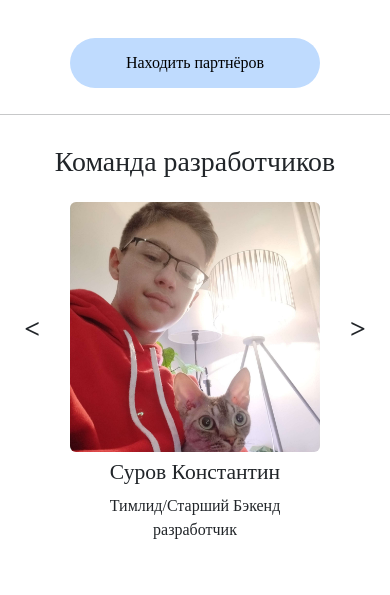
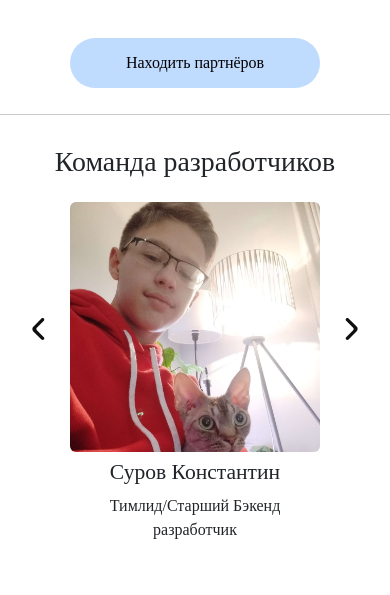
Before and after one commit to OverflowProjectMSP/final, a Vue app in the folder client/: page / in a window 390 px wide. Shown: the part 1906-2501 px from the top of the page. Built offline with nearby package versions, Linux system fonts and the light colour scheme; no server answers; a web font is replaced by a local one.

Commit message:
Изменены стрелки у разрабов

```diff
--- a/client/index.html
+++ b/client/index.html
@@ -38,6 +38,12 @@
     body{
       font-family: Rubik !important;
     }
+
+    @media (max-width: 450px) {
+      body {
+        overflow-x: hidden;
+      }
+    }
   </style>
   <body style="margin: 0px;">
     <div id="app"></div>
--- a/client/src/components/Main/ScrollBarComp.vue
+++ b/client/src/components/Main/ScrollBarComp.vue
@@ -151,8 +151,9 @@ export default {
       <div class="dev-container d-flex flex-row">
         <div @click="prevDev" role="button"
              class="arrow arrow-left mx-5 d-flex justify-content-center align-items-center gap-2 fs-1 fw-bold user-select-none">
-          <
+          <img src="../../assets/Main/arrow-prev.svg" alt="">
         </div>
+
         <div class="collaps-container d-flex justify-content-center flex-wrap gap-4" v-if='this.isAllLoad'>
           <div class="dev-card d-flex flex-column gap-0 align-items-center" @click="showDev(this.index)">
             <img class="rounded-2 user-select-none" :src="images[index]"
@@ -182,7 +183,7 @@ export default {
         </div>
         <div @click="nextDev" role="button"
              class="arrow arrow-right mx-5 d-flex justify-content-center align-items-center gap-2 fs-1 fw-bold user-select-none">
-          >
+          <img src="../../assets/Main/arrow-next.svg" alt="">
         </div>
       </div>
     </div>
@@ -208,6 +209,10 @@ export default {
 
 .arrow {
   margin-top: -90px;
+}
+
+.arrow img {
+  width: 60px;
 }
 
 .develop {
@@ -249,6 +254,10 @@ export default {
   .dev-card-4 {
     display: none !important;
   }
+
+  .arrow img {
+    width: 50px;
+  }
 }
 
 @media (max-width: 880px) {
@@ -270,6 +279,10 @@ export default {
     margin-left: 30px !important;
     margin-right: 30px !important;
   }
+
+  .arrow img {
+    width: 40px;
+  }
 }
 
 @media (max-width: 829px) {
@@ -282,11 +295,18 @@ export default {
   hr {
     margin-top: 150px;
   }
+
+
 }
 
 @media (max-width: 453px) {
   hr {
     margin-top: 200px;
+  }
+
+  .arrow {
+    margin-left: 10px !important;
+    margin-right: 10px !important;
   }
 }
 
```
Also changed, not shown: client/src/assets/Main/arrow-next.svg (added), client/src/assets/Main/arrow-prev.svg (added).
